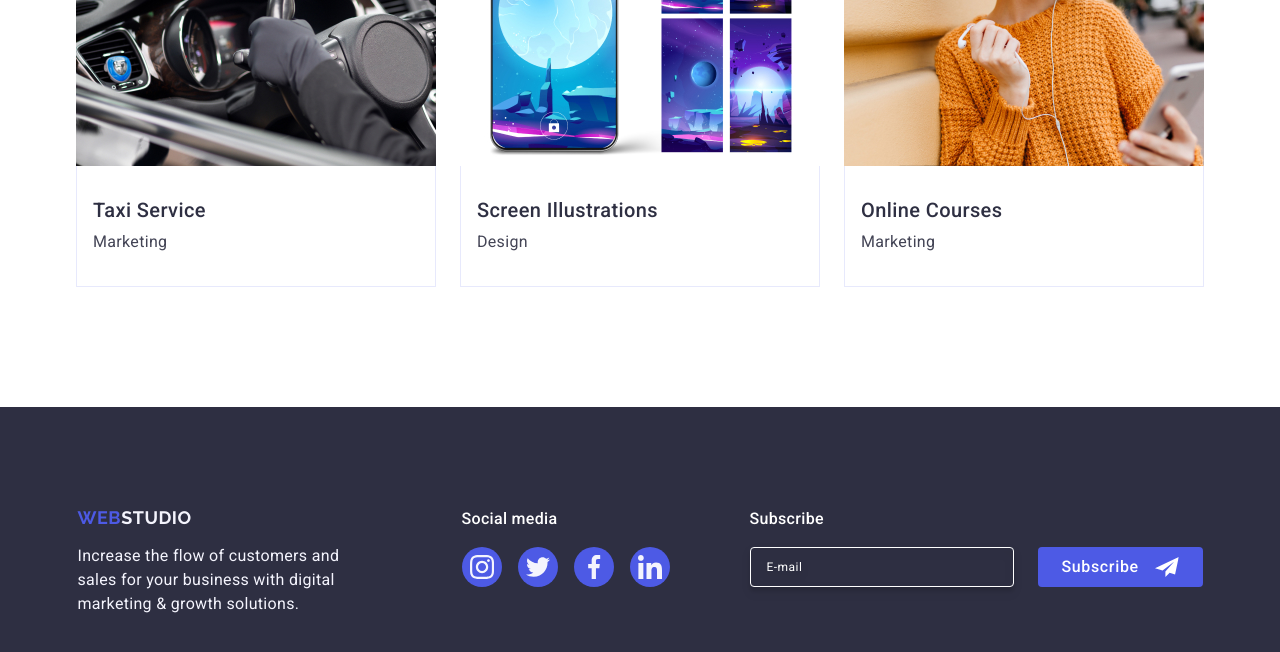
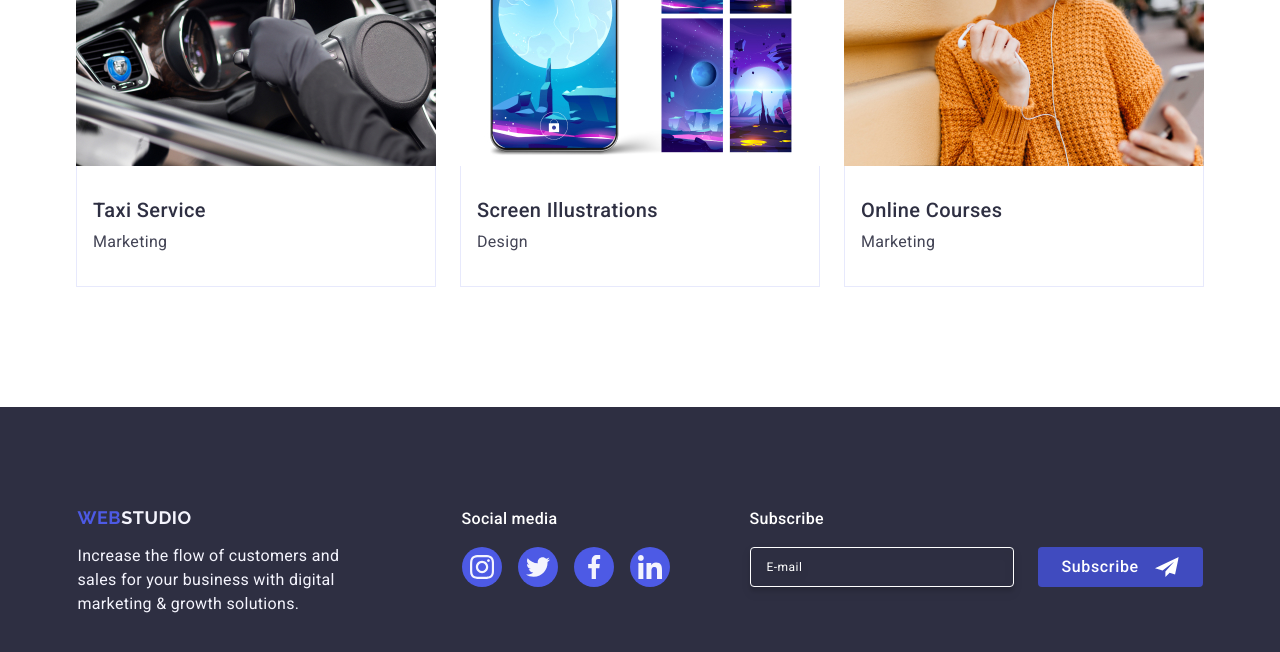
Before and after one commit to yana-kor/goit-markup-hw-06, a plain HTML site: page index.html in a window 1280 px wide. In both pictures the pointer is over the button "Subscribe". Shown: the part 2779-3431 px from the top of the page. Drawn offline with nearby package versions, Linux system fonts and the light colour scheme.

Commit message:
goit-markup-hw-06

```diff
--- a/css/styles.css
+++ b/css/styles.css
@@ -734,6 +734,14 @@ input {
   width: 165px;
 }
 
+.footer-form-btn:hover {
+  background-color: var(--OCEAN, #404BBF);
+}
+
+.footer-form-btn:focus {
+  background-color: var(--OCEAN, #404BBF);
+}
+
 .footer-form {
   display: flex;
   gap: 16px;
```
